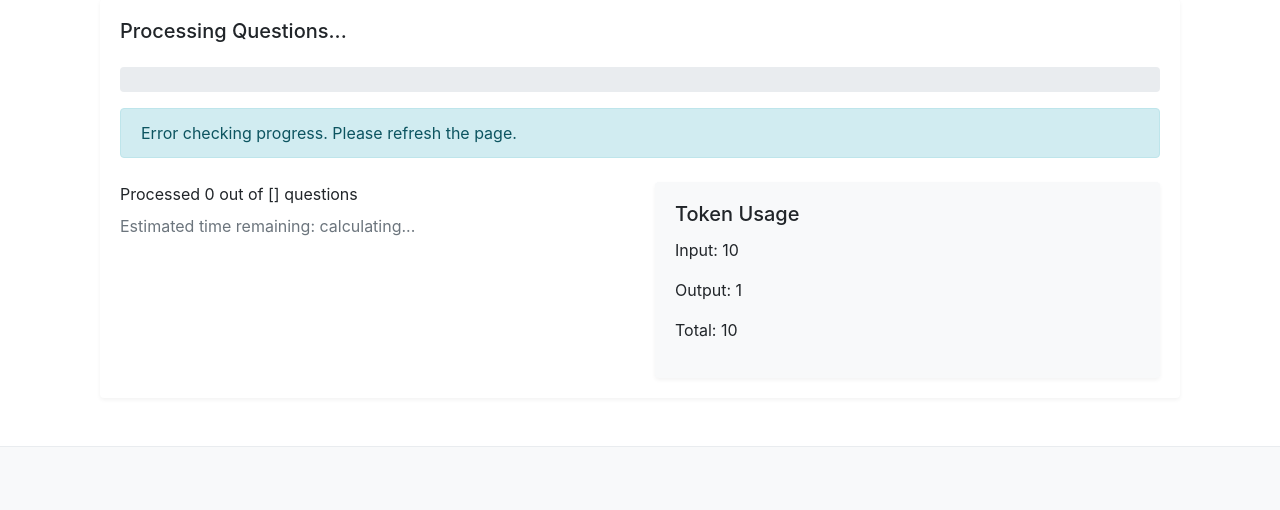
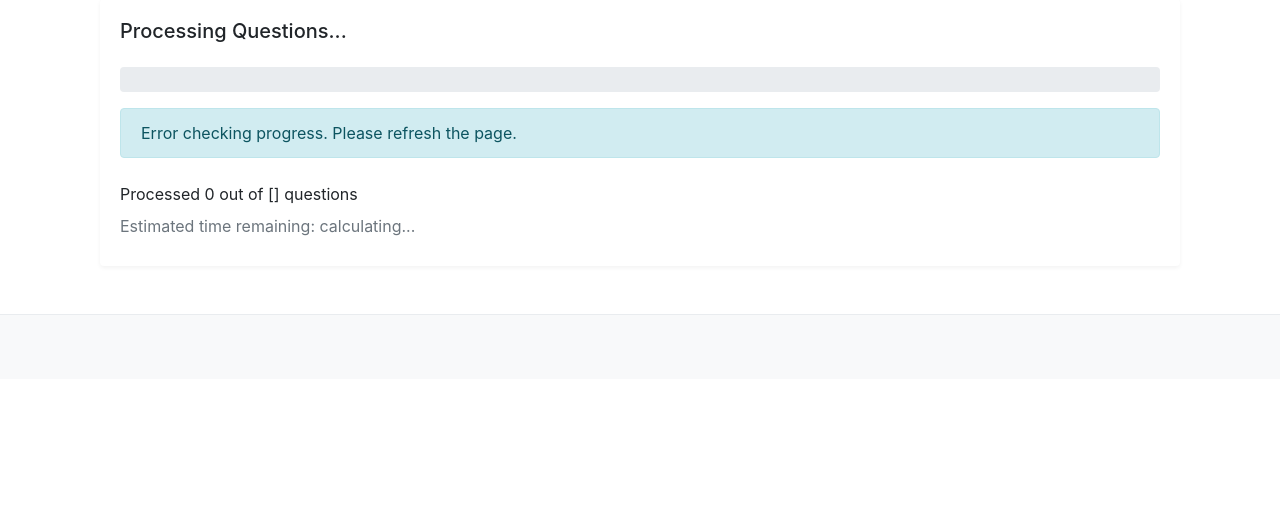
Before and after one commit to patterson-s/siemens, a Python web app: template app/templates/main/assessment_progress.html in a window 1280 px wide. Shown: the part 223-733 px from the top of the page. Run offline with Jinja, Linux system fonts and the light colour scheme; the template is opened without the code that fills it: most values are stand-ins (such as "Sample title", 1, 10 or a date in 2020); some libraries are stand-ins or nearby versions.

Commit message:
Update assessment_progress.html

```diff
--- a/app/templates/main/assessment_progress.html
+++ b/app/templates/main/assessment_progress.html
@@ -23,20 +23,10 @@
             </div>
 
             <div class="row mt-4">
-                <div class="col-md-6">
+                <div class="col-md-12">
                     <p id="questionCount" class="mb-2">Processed 0 out of {{ total_questions }} questions</p>
                     <p id="modelUsed" class="text-muted mb-2"></p>
                     <p id="estimatedTime" class="text-muted mb-2">Estimated time remaining: calculating...</p>
-                </div>
-                <div class="col-md-6">
-                    <div class="card bg-light">
-                        <div class="card-body">
-                            <h5 class="card-title">Token Usage</h5>
-                            <p>Input: {{ evaluation.estimated_input_tokens|default(0)|int }}</p>
-                            <p>Output: {{ evaluation.total_output_tokens|default(0)|int }}</p>
-                            <p>Total: {{ (evaluation.estimated_input_tokens|default(0) + evaluation.total_output_tokens|default(0))|int }}</p>
-                        </div>
-                    </div>
                 </div>
             </div>
 
@@ -62,6 +52,9 @@ function formatTime(seconds) {
     return `${hours} hour${hours > 1 ? 's' : ''} ${remainingMinutes} minute${remainingMinutes > 1 ? 's' : ''}`;
 }
 
+let startTime = Date.now();
+let lastQuestionsAnswered = 0;
+
 function checkProgress() {
     fetch('/projects/assessment_progress/{{ evaluation_id }}')
         .then(response => response.json())
@@ -81,6 +74,19 @@ function checkProgress() {
             // Update model used
             document.getElementById('modelUsed').innerText =
                 `Using ${data.model_used}`;
+
+            // Calculate and update estimated time remaining
+            if (data.questions_answered > lastQuestionsAnswered) {
+                const elapsedTime = (Date.now() - startTime) / 1000; // Convert to seconds
+                const questionsRemaining = data.total_questions - data.questions_answered;
+                const averageTimePerQuestion = elapsedTime / data.questions_answered;
+                const estimatedTimeRemaining = Math.round(questionsRemaining * averageTimePerQuestion);
+
+                document.getElementById('estimatedTime').innerText =
+                    `Estimated time remaining: ${formatTime(estimatedTimeRemaining)}`;
+
+                lastQuestionsAnswered = data.questions_answered;
+            }
 
             // If completed, show completion message and redirect
             if (data.is_completed) {
@@ -106,6 +112,8 @@ function checkProgress() {
 
 // Start checking progress when page loads
 document.addEventListener('DOMContentLoaded', function() {
+    startTime = Date.now();
+    lastQuestionsAnswered = 0;
     checkProgress();
 });
 </script>
```
